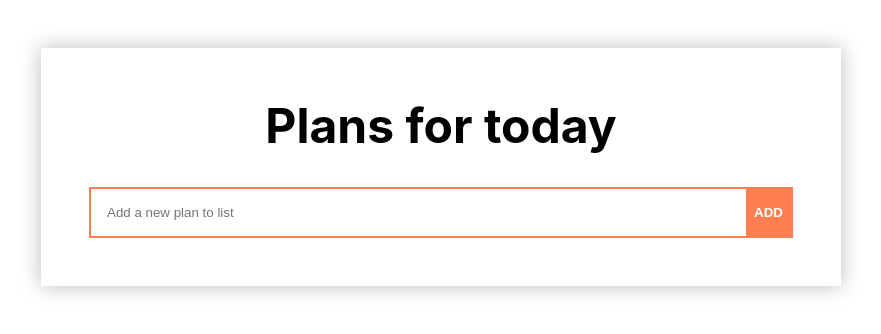
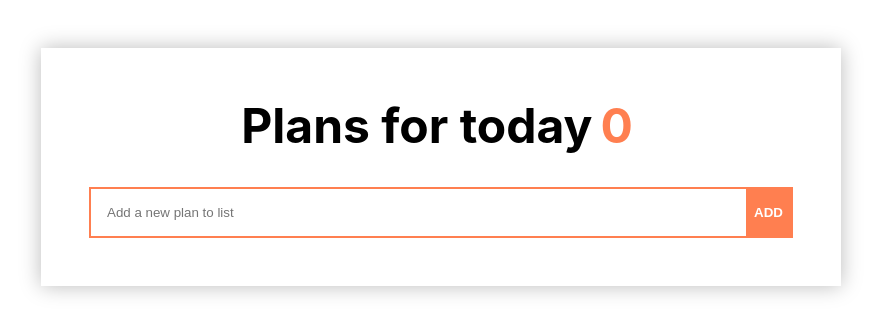
Before and after one commit to duynhat369/ez-shop, a React (Create React App) app: page / in a window 1280 px wide. Shown: the top 334 px of the page, without its empty margins (199-1080 px from the left). Built offline with nearby package versions, Linux system fonts and the light colour scheme; the HTML template or start-up script is replaced by a standard one.

Commit message:
Done todo counter

```diff
--- /dev/null
+++ b/src/features/Todo/pages/TodoCounter/index.jsx
@@ -0,0 +1,21 @@
+import PropTypes from 'prop-types';
+import React, { useState } from 'react';
+
+TodoCounter.propTypes = {
+  count: PropTypes.number,
+};
+
+TodoCounter.defaultPros = {
+  count: 0,
+}
+
+function TodoCounter(props) {
+  const { count } = props
+  return (
+    <React.Fragment>
+      {count}
+    </React.Fragment>
+  );
+}
+
+export default TodoCounter;
--- a/src/features/Todo/pages/TodoForm/index.jsx
+++ b/src/features/Todo/pages/TodoForm/index.jsx
@@ -4,30 +4,37 @@ import "./styles.scss";
 
 TodoForm.propTypes = {
   onSubmit: PropTypes.func,
+  count: PropTypes.number,
 };
 
 TodoForm.defaultPros = {
   onSubmit: null,
+  count: 0,
 }
 
 function TodoForm(props) {
-  const { onSubmit } = props
+  const { onSubmit, count } = props
   const [input, setInput] = useState("")
+  // const [counts, setCounts] = useState(count)
 
   const handleInputChange = (e) => {
     setInput(e.target.value)
   }
 
   const handleSubmit = (e) => {
+    if (!onSubmit) return
+
     //Prevent reloading browser
     e.preventDefault()
-
-    if (!onSubmit) return
 
     const formValues = {
       id: Math.floor(Math.random() * 10000),
       text: input,
       status: "new",
+    }
+
+    if (!formValues.text || /^\s*$/.test(formValues.text)) {
+      return
     }
 
     //reset input form value
@@ -38,6 +45,7 @@ function TodoForm(props) {
 
   return (
     <React.Fragment>
+      {/* {counts} */}
       <form className="todo-form" onSubmit={handleSubmit}>
         <input
           type="text"
@@ -47,7 +55,11 @@ function TodoForm(props) {
           onChange={handleInputChange}
           placeholder="Add a new plan to list"
         />
-        <button className="todo-button">ADD</button>
+        <button
+          className="todo-button"
+        >
+          ADD
+        </button>
       </form>
     </React.Fragment>
   );
--- a/src/features/Todo/pages/TodoForm/styles.scss
+++ b/src/features/Todo/pages/TodoForm/styles.scss
@@ -1,10 +1,11 @@
+$color-primary: coral;
 .todo-form {
   width: 100%;
   display: flex;
   flex-direction: row;
   justify-content: center;
 
-  border: 2px solid coral;
+  border: 2px solid $color-primary;
 
   margin: 1rem 0;
   .todo-input {
@@ -18,7 +19,7 @@
   }
 
   .todo-button {
-    background-color: coral;
+    background-color: $color-primary;
     color: white;
 
     font-weight: bold;
--- a/src/features/Todo/pages/TodoFormUpdate/styles.scss
+++ b/src/features/Todo/pages/TodoFormUpdate/styles.scss
@@ -1,10 +1,11 @@
+$color-primary: coral;
 .todo-form-update {
   width: 100%;
   display: flex;
   flex-direction: row;
   justify-content: center;
 
-  border: 2px solid coral;
+  border: 2px solid $color-primary;
 
   margin: 1rem 0;
   .todo-input-update {
@@ -18,7 +19,7 @@
   }
 
   .todo-button-update {
-    background-color: coral;
+    background-color: $color-primary;
     color: white;
 
     font-weight: bold;
--- a/src/features/Todo/pages/TodoList/index.jsx
+++ b/src/features/Todo/pages/TodoList/index.jsx
@@ -2,6 +2,7 @@ import classNames from 'classnames';
 import React, { useState } from 'react';
 import { AiOutlineDelete, AiOutlineEdit, AiOutlineRollback } from 'react-icons/ai';
 import { MdDone } from 'react-icons/md';
+import TodoCounter from '../TodoCounter';
 import TodoForm from "../TodoForm";
 import TodoFormUpdate from '../TodoFormUpdate';
 import "./styles.scss";
@@ -11,14 +12,12 @@ TodoList.propTypes = {
 
 function TodoList() {
   const [todos, setTodos] = useState([])
+  const [count, setCount] = useState(0)
 
   //add todo
   const handleTodoFormSubmit = (formValues) => {
-    if (!formValues.text || /^\s*$/.test(formValues.text)) {
-      return
-    }
-
     const newTodos = [formValues, ...todos]
+    setCount(x => x + 1)
     setTodos(newTodos)
   }
 
@@ -52,6 +51,7 @@ function TodoList() {
 
     newTodos.splice(index, 1)
 
+    setCount(x => x - 1)
     setTodos(newTodos)
   }
 
@@ -66,8 +66,13 @@ function TodoList() {
 
   return (
     <div className="todo-list">
-      <h2 className="todo-list__title">Plans for today</h2>
-      <TodoForm onSubmit={handleTodoFormSubmit} />
+      <div className="todo-list-heading">
+        <h2 className="todo-list__title">Plans for today</h2>
+        <span className="todo-list__counter">
+          <TodoCounter count={count} />
+        </span>
+      </div>
+      <TodoForm onSubmit={handleTodoFormSubmit} count={count} />
       <TodoFormUpdate onSubmitUpdate={handleTodoFormUpdateSubmit} />
       <ul className="todo-list__item">
         {todos.map((todo, index) => (
--- a/src/features/Todo/pages/TodoList/styles.scss
+++ b/src/features/Todo/pages/TodoList/styles.scss
@@ -1,3 +1,4 @@
+$color-primary: coral;
 .todo-list {
   width: 100%;
 
@@ -6,11 +7,28 @@
   justify-content: center;
   align-items: center;
 
+  .todo-form-update {
+    display: none;
+  }
+}
+
+.todo-list-heading {
   .todo-list__title {
+    display: inline-block;
     font-size: 3rem;
     margin: 1rem 0;
   }
 
+  .todo-list__counter {
+    display: inline-block;
+
+    font-size: 3rem;
+    margin: 1rem 0.5rem;
+    font-weight: bold;
+
+    color: $color-primary;
+  }
+}
 .todo-list__item {
   width: 100%;
 
@@ -55,7 +73,7 @@
       }
 
       .icon:hover {
-          color: coral;
+        color: $color-primary;
       }
     }
   }
@@ -80,11 +98,6 @@
   }
 }
 
-  .todo-form-update {
-    display: none;
-  }
-}
-
 .updating {
   .todo-form,
   .todo-list__item {
```
Lines whose indentation alone changed are shown as unchanged.
